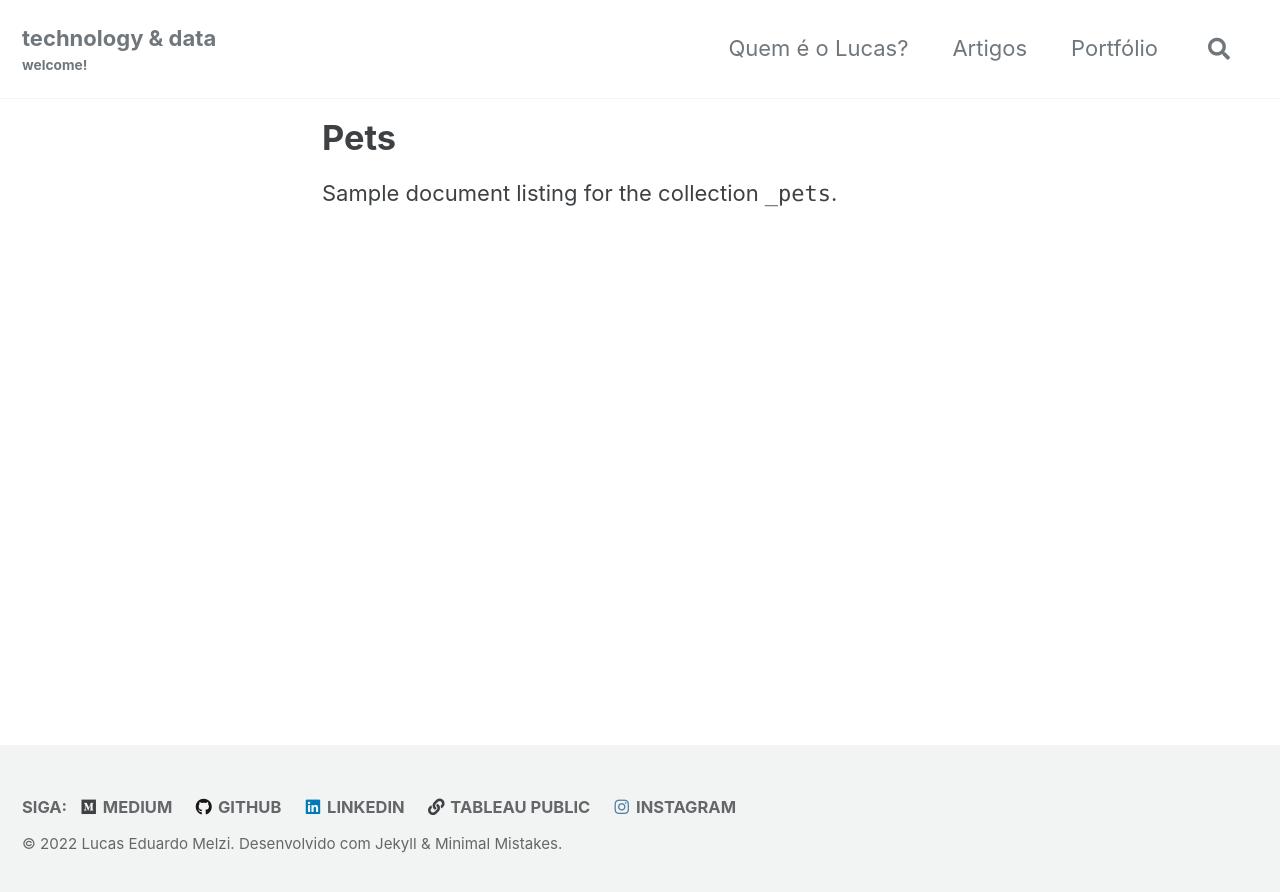
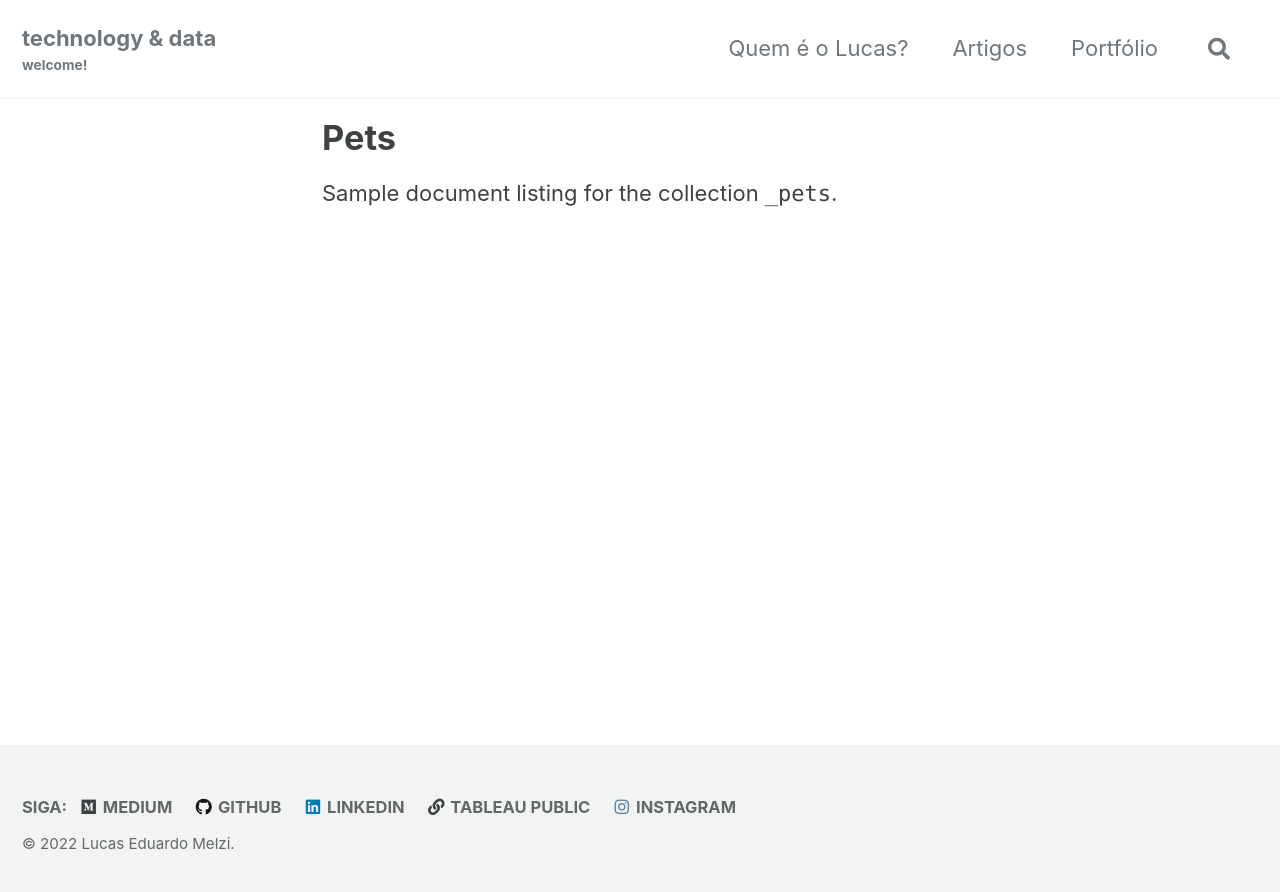
Before and after one commit to melzilucas/melzilucas.github.io, a Jekyll site: the page built from _pages/pets.md, in a window 1280 px wide. Shown: the top 892 px of the page. Built offline with Jekyll 4.4.1, drawn with Linux system fonts in a browser that asks for light colours; cached includes are drawn as plain includes.

Commit message:
ajusted new site

```diff
--- a/_includes/footer.html
+++ b/_includes/footer.html
@@ -18,4 +18,4 @@
   </ul>
 </div>
 
-<div class="page__footer-copyright">&copy; {{ site.time | date: '%Y' }} {{ site.name | default: site.title }}. {{ site.data.ui-text[site.locale].powered_by | default: "Powered by" }} <a href="https://jekyllrb.com" rel="nofollow">Jekyll</a> &amp; <a href="https://mademistakes.com/work/minimal-mistakes-jekyll-theme/" rel="nofollow">Minimal Mistakes</a>.</div>
+<div class="page__footer-copyright">&copy; {{ site.time | date: '%Y' }} {{ site.name | default: site.title }}.<!-- {{ site.data.ui-text[site.locale].powered_by | default: "Powered by" }} <a href="https://jekyllrb.com" rel="nofollow">Jekyll</a> &amp; <a href="https://mademistakes.com/work/minimal-mistakes-jekyll-theme/" rel="nofollow">Minimal Mistakes</a>--></div>
```
